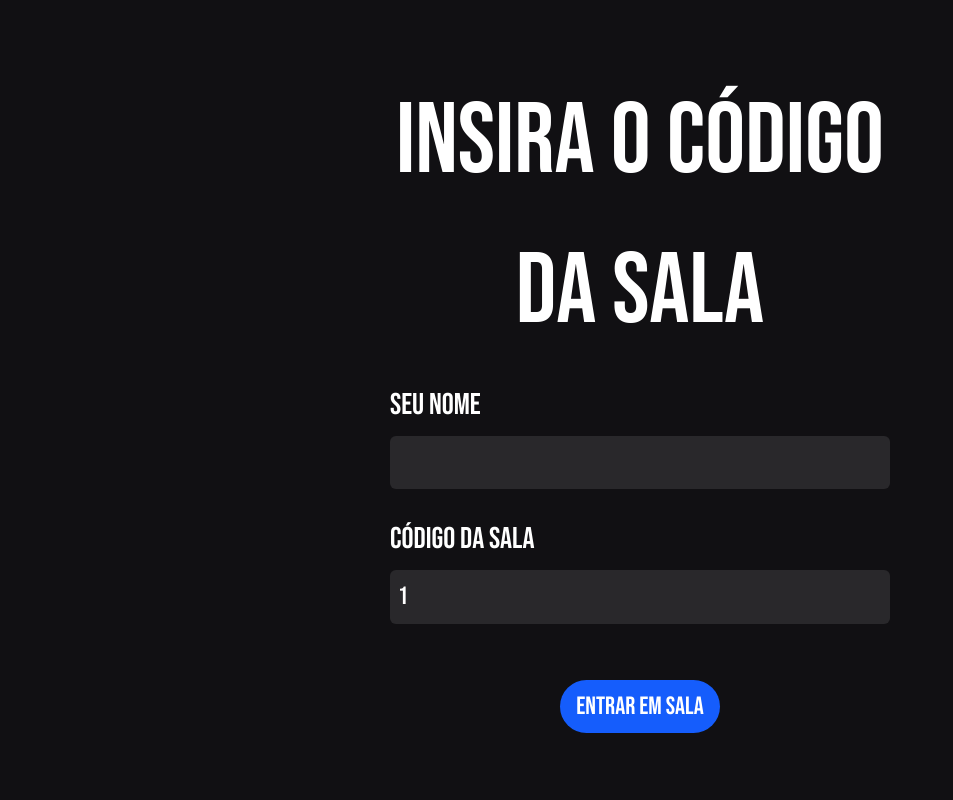
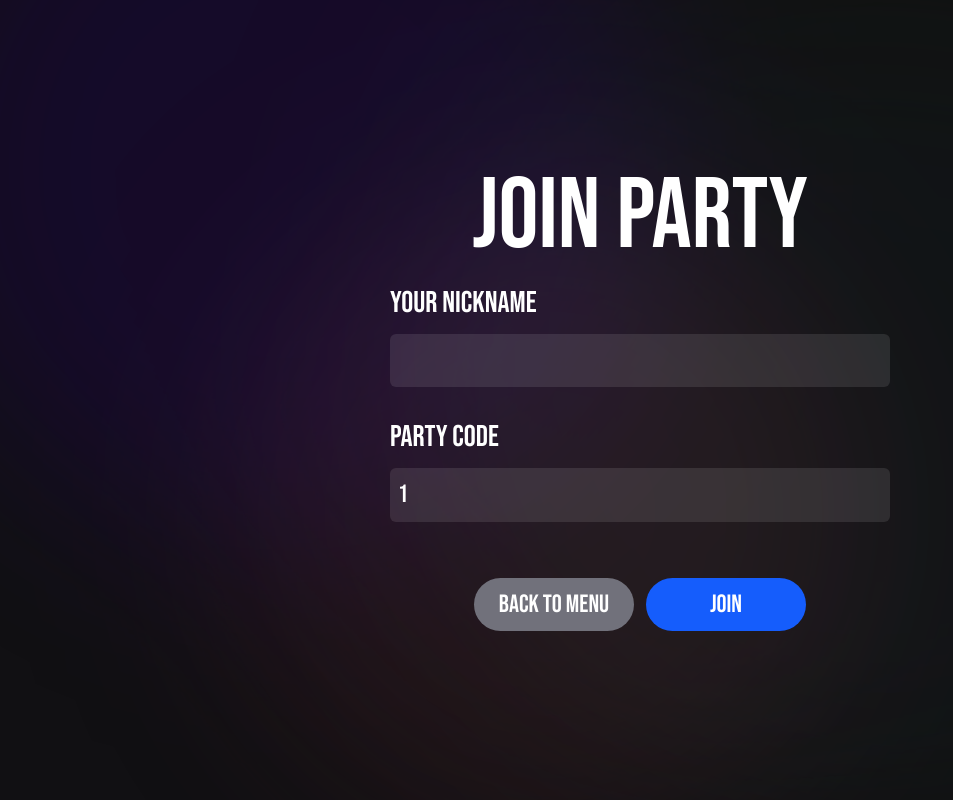
Before and after one commit to boriloo/color-battle-client, a React (Vite) app: page /enteroom/1 in a window 1280 px wide. Shown: the whole page, without its empty margins (0-953 px from the left). Built offline with nearby package versions, Linux system fonts and the light colour scheme; no server answers.

Commit message:
english text

```diff
--- a/src/pages/create/page.tsx
+++ b/src/pages/create/page.tsx
@@ -45,27 +45,28 @@ export default function CreatePage() {
             <div className='flex flex-col gap-4 w-full max-w-[700px] items-center justify-center select-none'>
 
                 <h1 className='text-[150px] font-medium z-20 text-center'
-                >Criar sala</h1>
+                >new party</h1>
 
 
 
                 <div className='flex flex-col gap-2 w-full'>
-                    <p className='text-[30px]'>seu Nome</p>
+                    <p className='text-[30px]'>your nickname</p>
                     <input onChange={(e) => { setName(e.target.value) }} type="text" name="name" className='bg-white/10 hover:bg-white/15 transition-all
           cursor-pointer focus:cursor-text p-2 w-full outline-none rounded-md text-[25px]' />
-                    <p className='text-[30px] mt-10'>tipo de sala</p>
+                    <p className='text-[30px] mt-10'>game style</p>
                     <div className='flex flex-row gap-3 justify-center items-center'>
                         <div onClick={() => setTypaRoom('normal')} className={`${typaRoom === 'normal' ? 'bg-white text-black' : 'hover:bg-white/10'} p-2 px-6 text-center flex-1 rounded-lg border-2 text-[30px] transition-all hover:scale-102 cursor-pointer`}>
                             Normal
                         </div>
-                        <div onClick={() => setTypaRoom('1v1')} className={`${typaRoom === '1v1' ? 'bg-white text-black' : 'hover:bg-white/10'} p-2 px-6 text-center flex-1 rounded-lg border-2 text-[30px] transition-all hover:scale-102 cursor-pointer`}>
+                        <div onClick={() => setTypaRoom('1v1')} className={`${typaRoom === '1v1' ? 'bg-white text-black' : 'hover:bg-white/10'} p-2 px-6
+                        text-center flex-1 rounded-lg border-2 text-[30px] transition-all hover:scale-102 cursor-pointer`}>
                             1v1
                         </div>
                     </div>
                 </div>
                 <div className='flex flex-row w-full justify-center items-center gap-3'>
-                    <button onClick={criarSala} className='bg-blue-600 p-2 px-4 rounded-full font-medium text-[25px] hover:scale-105 hover:bg-blue-400 transition-all cursor-pointer w-40 mt-10'>Criar sala</button>
-
+                    <button onClick={() => navigate('/enter')} className='bg-zinc-500 p-2 px-4 rounded-full font-medium text-[25px] hover:scale-105 hover:bg-zinc-400 transition-all cursor-pointer w-40 mt-10'>Back to menu</button>
+                    <button onClick={criarSala} className='bg-blue-600 p-2 px-4 rounded-full font-medium text-[25px] hover:scale-105 hover:bg-blue-400 transition-all cursor-pointer w-40 mt-10'>Create</button>
                 </div>
 
             </div>
--- a/src/pages/enter/page.tsx
+++ b/src/pages/enter/page.tsx
@@ -67,12 +67,12 @@ export default function EnterPage() {
                         }}>Color Battle</h1>
                 </div>
 
-                <p className='text-[35px] z-30'>Made by <a className='text-blue-500' href='https://boriloo.github.io/portfolio/'>@Borilo</a></p>
+                <p className='text-[25px] z-30'>Made by <a className='text-blue-500' href='https://boriloo.github.io/portfolio/'>@Borilo</a></p>
                 <div className='flex flex-row w-full justify-center items-center gap-5'>
                     <button onClick={criarSala} className='bg-blue-600 p-2 px-4 rounded-full flex flex-row gap-2
-                    font-medium text-[25px] hover:bg-blue-400 transition-all cursor-pointer w-full max-w-55 justify-center items-center hover:scale-105 mt-10'><SquarePlus />Criar sala</button>
+                    font-medium text-[25px] hover:bg-blue-400 transition-all cursor-pointer w-full max-w-55 justify-center items-center hover:scale-105 mt-10'><SquarePlus />Create party</button>
                     <button onClick={entrarSala} className='bg-blue-600 p-2 px-4 rounded-full flex flex-row gap-2
-                    font-medium text-[25px] hover:bg-blue-400 transition-all cursor-pointer w-full max-w-55 justify-center items-center hover:scale-105 mt-10'><LogIn />Entrar em sala</button>
+                    font-medium text-[25px] hover:bg-blue-400 transition-all cursor-pointer w-full max-w-55 justify-center items-center hover:scale-105 mt-10'><LogIn />Join party</button>
                 </div>
 
             </div>
--- a/src/pages/enteroom/page.tsx
+++ b/src/pages/enteroom/page.tsx
@@ -28,17 +28,27 @@ export default function EnteroomPage() {
     return (
         <div className='flex w-full h-screen justify-center items-center text-white'>
 
+            <div className={`
+             min-h-screen w-full fixed bg-cover bg-center z-[-1] overflow-hidden scale-101 opacity-80 brightness-75 rotate-180`}>
 
+                <div className="aurora-container">
+                    <div className="aurora-sphere aurora-1"></div>
+                    <div className="aurora-sphere aurora-2"></div>
+                    <div className="aurora-sphere aurora-3"></div>
+                    <div className="aurora-sphere aurora-4"></div>
+                </div>
+
+            </div>
             <div className='flex flex-col gap-4 w-full max-w-[500px] items-center justify-center'>
-                <h1 className='text-[100px] font-medium text-center'>INSIRA O CÓDIGO DA SALA</h1>
+                <h1 className='text-[100px] font-medium text-center leading-24'>JOIN PARTY</h1>
                 <div className='flex flex-col gap-2 w-full  max-w-150 justify-center'>
                     <div className='flex flex-col gap-2 w-full'>
-                        <p className='text-[30px]'>seu Nome</p>
+                        <p className='text-[30px]'>your nickname</p>
                         <input onChange={(e) => { setName(e.target.value) }} type="text" name="name" className='bg-white/10 hover:bg-white/15 transition-all
           cursor-pointer focus:cursor-text p-2 w-full outline-none rounded-md text-[25px]' />
                     </div>
                     <div className='flex flex-col gap-2 w-full mt-5'>
-                        <p className='text-[30px]'>Código da sala</p>
+                        <p className='text-[30px]'>party code</p>
                         <input value={code}
                             onChange={(e) => setCode(e.target.value)}
                             type="text"
@@ -47,7 +57,8 @@ export default function EnteroomPage() {
                     </div>
                 </div>
                 <div className='flex flex-row w-full justify-center items-center gap-3'>
-                    <button onClick={entrarSala} className='bg-blue-600 p-2 px-4 rounded-full font-medium text-[25px] hover:bg-blue-400 transition-all cursor-pointer w-40 mt-10'>Entrar em sala</button>
+                    <button onClick={() => navigate('/enter')} className='bg-zinc-500 p-2 px-4 rounded-full font-medium text-[25px] hover:scale-105 hover:bg-zinc-400 transition-all cursor-pointer w-40 mt-10'>Back to menu</button>
+                    <button onClick={entrarSala} className='bg-blue-600 p-2 px-4 rounded-full font-medium text-[25px] hover:scale-105 hover:bg-blue-400 transition-all cursor-pointer w-40 mt-10'>Join</button>
                 </div>
 
             </div>
```
